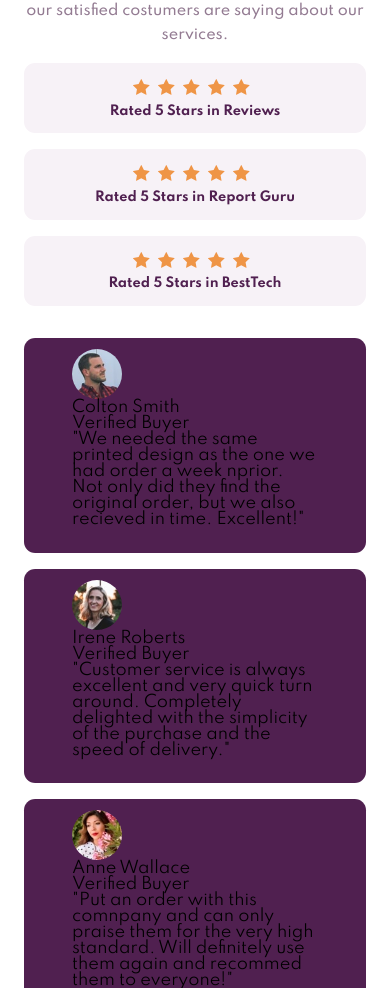
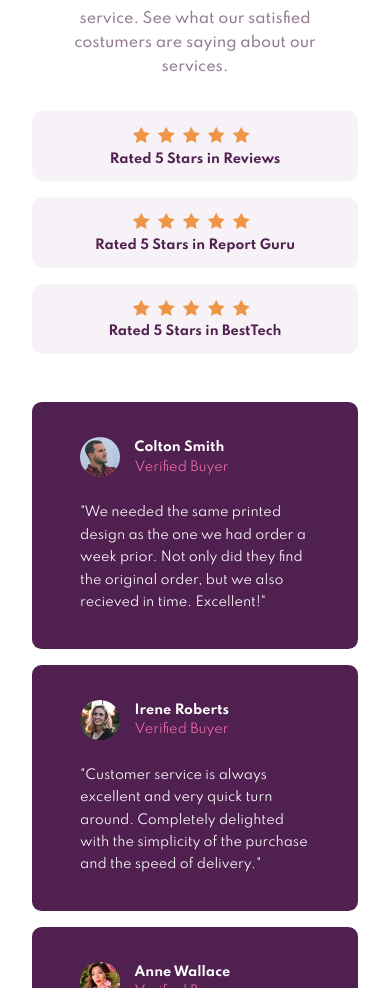
Before and after one commit to danielagomezduque/SocialProof, a plain HTML site: page index.html in a window 390 px wide. Shown: the part 257-1245 px from the top of the page. Drawn offline with Linux system fonts and the light colour scheme.

Commit message:
Mobile finished

```diff
--- a/index.html
+++ b/index.html
@@ -11,6 +11,7 @@
     <link rel="stylesheet" href="index.css">
 </head>
 <body>
+    <img src="images/bg-pattern-top-mobile.svg" alt="Top Pattern" class="topPattern">
     <div class="main">
         <div class="description">
             <h1 class="mainTitle">
@@ -66,15 +67,17 @@
                     <div class="imgBuyer">
                         <img src="images/image-colton.jpg" alt="Colton pic">
                     </div>
-                    <h3 class="nameBuyer">
+                    <div class="buyerDescription">
+                        <h3 class="name">
                             Colton Smith
                         </h3>
-                    <h3 class="verificationBuyer">
+                        <h3 class="verification">
                             Verified Buyer
                         </h3>
                     </div>
+                </div>
                 <div class="review">
-                    "We needed the same printed design as the one we had order a week nprior. Not only did they find the original order, but we also recieved in time. Excellent!"
+                    "We needed the same printed design as the one we had order a week prior. Not only did they find the original order, but we also recieved in time. Excellent!"
                 </div>
             </div>
             <div class="reviewCard">
@@ -82,12 +85,14 @@
                     <div class="imgBuyer">
                         <img src="images/image-irene.jpg" alt="Irene pic">
                     </div>
-                    <h3 class="nameBuyer">
+                    <div class="buyerDescription">
+                        <h3 class="name">
                             Irene Roberts
                         </h3>
-                    <h3 class="verificationBuyer">
+                        <h3 class="verification">
                             Verified Buyer
                         </h3>
+                    </div>
                 </div>
                 <div class="review">
                     "Customer service is always excellent and very quick turn around. Completely delighted with the simplicity of the purchase and the speed of delivery."
@@ -98,12 +103,14 @@
                     <div class="imgBuyer">
                         <img src="images/image-anne.jpg" alt="Anne pic">
                     </div>
-                    <h3 class="nameBuyer">
+                    <div class="buyerDescription">
+                        <h3 class="name">
                             Anne Wallace
                         </h3>
-                    <h3 class="verificationBuyer">
+                        <h3 class="verification">
                             Verified Buyer
                         </h3>
+                    </div>
                 </div>
                 <div class="review">
                     "Put an order with this comnpany and can only praise them for the very high standard. Will definitely use them again and recommed them to everyone!"
--- a/index.scss
+++ b/index.scss
@@ -52,19 +52,35 @@ table {
 body{
     font-family: $font-family;
     width: 100%;
+    // background: url(images/bg-pattern-top-mobile.svg) no-repeat 0 100%;
+    // padding-top: 10vh;
+    // background: url(images/bg-pattern-top-mobile.svg) left top no-repeat, url(images/bg-pattern-bottom-mobile.svg) bottom right no-repeat;
 }
+.topPattern
+{
+    position: absolute;
+    // width: 100vmax;
+    width: 100%;
+    // width: max-content;
+    // max-width: 100%;
+    // height: 100%;
+    // transform: rotateY(180deg);
+}
+
 .main{
     position:absolute;
     display: grid;
     justify-content: center;
     align-content: center;
-    padding: 1.5rem;
-//    border: 5px solid black;
+    padding: 2rem;
+    // background: url(images/bg-pattern-top-mobile.svg) no-repeat 0 100%;
+    // padding-top: 100vh;
 }
 .description{
     align-items: center;
     text-align: center;
     justify-content: center;
+    // background: url(images/bg-pattern-top-mobile.svg) no-repeat 0 100%;
 }
 .mainTitle{
     text-align: center;
@@ -79,6 +95,9 @@ body{
     font-size: 0.9rem;
     color: $DarkGrayishMagenta;
     font-weight: 500;
+    padding-left: 0.5rem;
+    padding-right: 0.5rem;
+    padding-bottom: 1rem;
 }
 .ratingContainer{
     align-items: center;
@@ -101,25 +120,53 @@ body{
 .starContainer{
     display: grid;
     grid-template-columns: 25px 25px 25px 25px 25px;
-    // justify-content: center;
-    // width: 50%;
+}
+.reviewsContainer{
+    padding-top: 1rem;
 }
 .reviewCard{
-    height: 12rem;
+    height: 14rem;
     background-color: $VeryDarkMagenta;
-    border-radius: 0.7rem;
+    border-radius: 0.6rem;
     padding: 0.7rem 3rem;
     margin: 1rem 0rem;
-}
-.buyer{
 }
 .imgBuyer{
     img {
     display: grid;
     overflow: hidden;
     border-radius: 50%;
-    width: 50px;
-    height: 50px;
+    width: 40px;
+    height: 40px;
     place-items: center;
     }
+    // size:2rem;
+    width: 60px;
 }
+.review{
+    color:white;
+    font-size: 0.8rem;
+    text-align: left;
+    line-height: 1.4rem;
+}
+.buyer{
+    display: grid;
+    grid-template-columns: 30% 70%;
+    padding: 1.5rem 3rem 1.5rem 0rem;
+    align-items: center;
+}
+.buyerDescription{
+    width: 7rem;
+    display: grid;
+}
+.name{
+    color: white;
+    font-size: 0.8rem;
+    font-weight: 700;
+    padding-bottom: 0.4rem;
+}
+.verification{
+    color:$SoftPink;
+    font-size: 0.8rem;
+    font-weight: 300;
+}
```
Also changed, not shown: index.css, 1 other file. Lines whose indentation alone changed are shown as unchanged.
